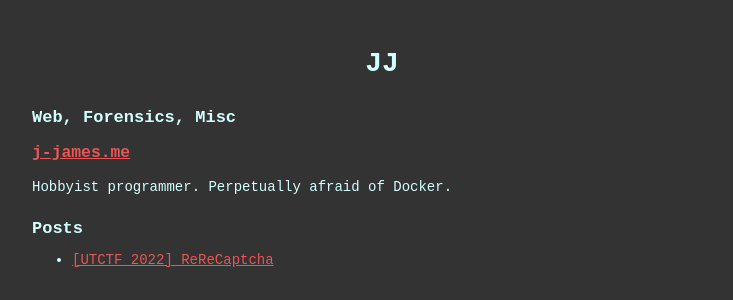
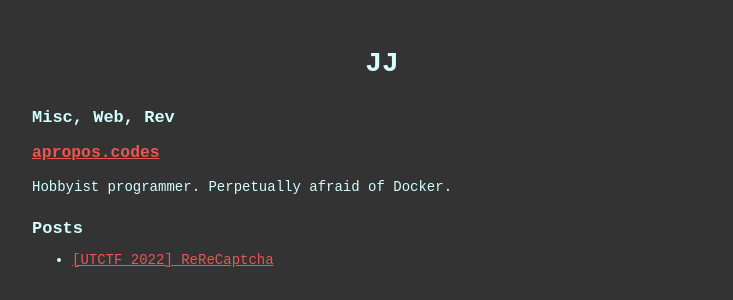
Before and after one commit to ubcctf/ubcctf.github.io, a Jekyll site: the page built from _authors/apropos.md, in a window 1280 px wide. Shown: the part 127-427 px from the top of the page, without its empty margins (258-991 px from the left). Built offline with Jekyll 4.4.1, drawn with Linux system fonts in a browser that asks for light colours; nearby versions of some CDN libraries; some web fonts are replaced.

Commit message:
Update authors page

```diff
--- a/_authors/apropos.md
+++ b/_authors/apropos.md
@@ -1,9 +1,9 @@
 ---
 short_name: apropos
 name: JJ
-position: Web, Forensics, Misc
-website: https://j-james.me
-website_title: j-james.me
+position: Misc, Web, Rev
+website: https://apropos.codes
+website_title: apropos.codes
 layout: author
 ---
 
```
